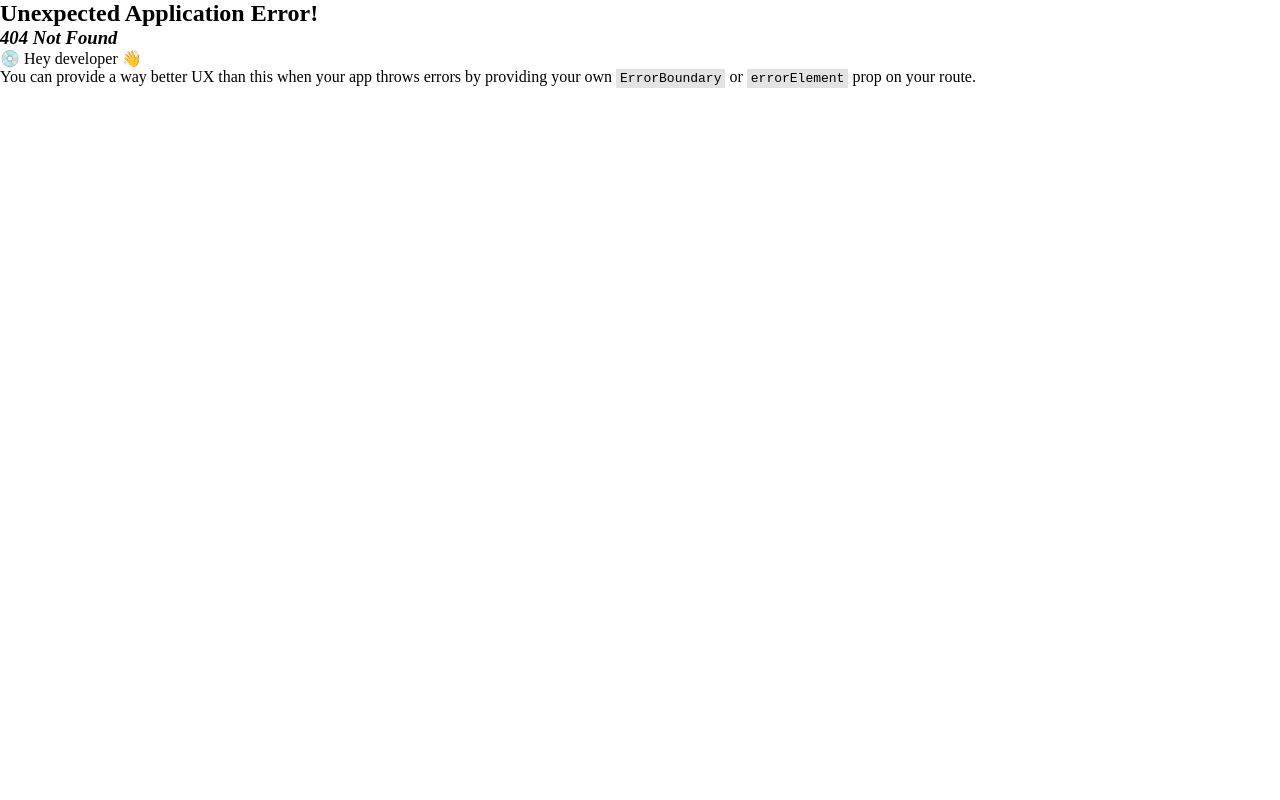
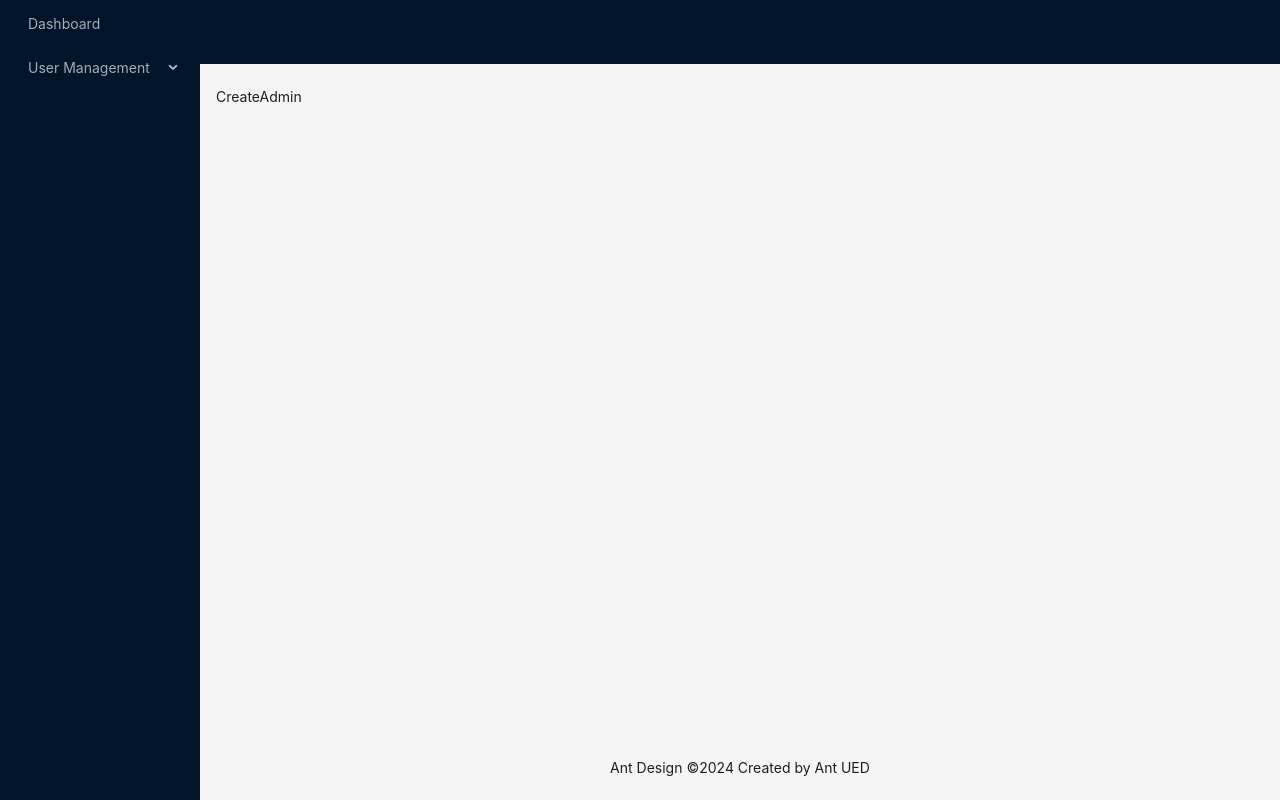
Before and after one commit to buariful/ph-university-FE, a React (Vite) app: page /admin/create-admin in a window 1280 px wide. Before the commit this address had no page. Built offline with nearby package versions, Linux system fonts and the light colour scheme.

Commit message:
admin routes updated

```diff
--- a/src/components/layout/MainLayout.tsx
+++ b/src/components/layout/MainLayout.tsx
@@ -1,13 +1,33 @@
-import { Layout, Menu } from "antd";
-import { Outlet } from "react-router-dom";
+import { Layout, Menu, MenuProps } from "antd";
+import { NavLink, Outlet } from "react-router-dom";
 
 const { Header, Content, Footer, Sider } = Layout;
 
 export default function MainLayout() {
-  const items = new Array(3).fill(null).map((_, index) => ({
-    key: String(index + 1),
-    label: `nav ${index + 1}`,
-  }));
+  const items: MenuProps["items"] = [
+    {
+      key: "Dashboard",
+      label: <NavLink to={"/admin/dashboard"}>Dashboard</NavLink>,
+    },
+    {
+      key: "User Management",
+      label: "User Management",
+      children: [
+        {
+          key: "Create Admin",
+          label: <NavLink to={"/admin/create-admin"}>Create Admin</NavLink>,
+        },
+        {
+          key: "Create Faculty",
+          label: <NavLink to={"/admin/create-faculty"}>Create Admin</NavLink>,
+        },
+        {
+          key: "Create Student",
+          label: <NavLink to={"/admin/create-student"}>Create Admin</NavLink>,
+        },
+      ],
+    },
+  ];
   return (
     <Layout style={{ height: "100vh" }}>
       <Sider
--- /dev/null
+++ b/src/pages/admin/CreateAdmin.tsx
@@ -0,0 +1,3 @@
+export default function CreateAdmin() {
+  return <div>CreateAdmin</div>;
+}
--- /dev/null
+++ b/src/pages/admin/CreateFaculty.tsx
@@ -0,0 +1,3 @@
+export default function CreateFaculty() {
+  return <div>CreateFaculty</div>;
+}
--- a/src/routes/admin.routes.tsx
+++ b/src/routes/admin.routes.tsx
@@ -1,13 +1,82 @@
-import AdminDashboard from "../pages/AdminDashboard";
-import CreateStudent from "../pages/CreateStudent";
+import { ReactNode } from "react";
+import AdminDashboard from "../pages/admin/AdminDashboard";
+import CreateAdmin from "../pages/admin/CreateAdmin";
+import CreateFaculty from "../pages/admin/CreateFaculty";
+import CreateStudent from "../pages/admin/CreateStudent";
+
+type TRoute = {
+  path: string;
+  element: ReactNode;
+};
 
 export const adminpaths = [
   {
+    name: "Dashboard",
     path: "dashboard",
     element: <AdminDashboard />,
+  },
+  {
+    name: "User Management",
+    children: [
+      {
+        name: "Create Admin",
+        path: "create-admin",
+        element: <CreateAdmin />,
+      },
+      {
+        name: "Create Faculty",
+        path: "create-faculty",
+        element: <CreateFaculty />,
+      },
+      {
+        name: "Create Student",
+        path: "create-student",
+        element: <CreateStudent />,
+      },
+    ],
   },
   {
     path: "create-student",
     element: <CreateStudent />,
   },
 ];
+
+export const adminRoutes = adminpaths.reduce((acc: TRoute[], item) => {
+  if (item.path && item.element) {
+    acc.push({
+      path: item?.path,
+      element: item?.element,
+    });
+  }
+
+  if (item.children) {
+    item.children.forEach((child) => {
+      acc.push({
+        path: child?.path,
+        element: child?.element,
+      });
+    });
+  }
+
+  return acc;
+}, []);
+
+// export const adminpaths = [
+//   {
+//     name:"Dashboard",
+//     path: "dashboard",
+//     element: <AdminDashboard />,
+//   },
+//   {
+//     path: "create-student",
+//     element: <CreateStudent />,
+//   },
+//   {
+//     path: "create-admin",
+//     element: <CreateAdmin />,
+//   },
+//   {
+//     path: "create-faculty",
+//     element: <CreateFaculty />,
+//   },
+// ];
```
Also changed, not shown: src/routes/routes.tsx (+2 -12 lines), src/pages/admin/AdminDashboard.tsx (renamed from src/pages/AdminDashboard.tsx), src/pages/admin/CreateStudent.tsx (renamed from src/pages/CreateStudent.tsx).
